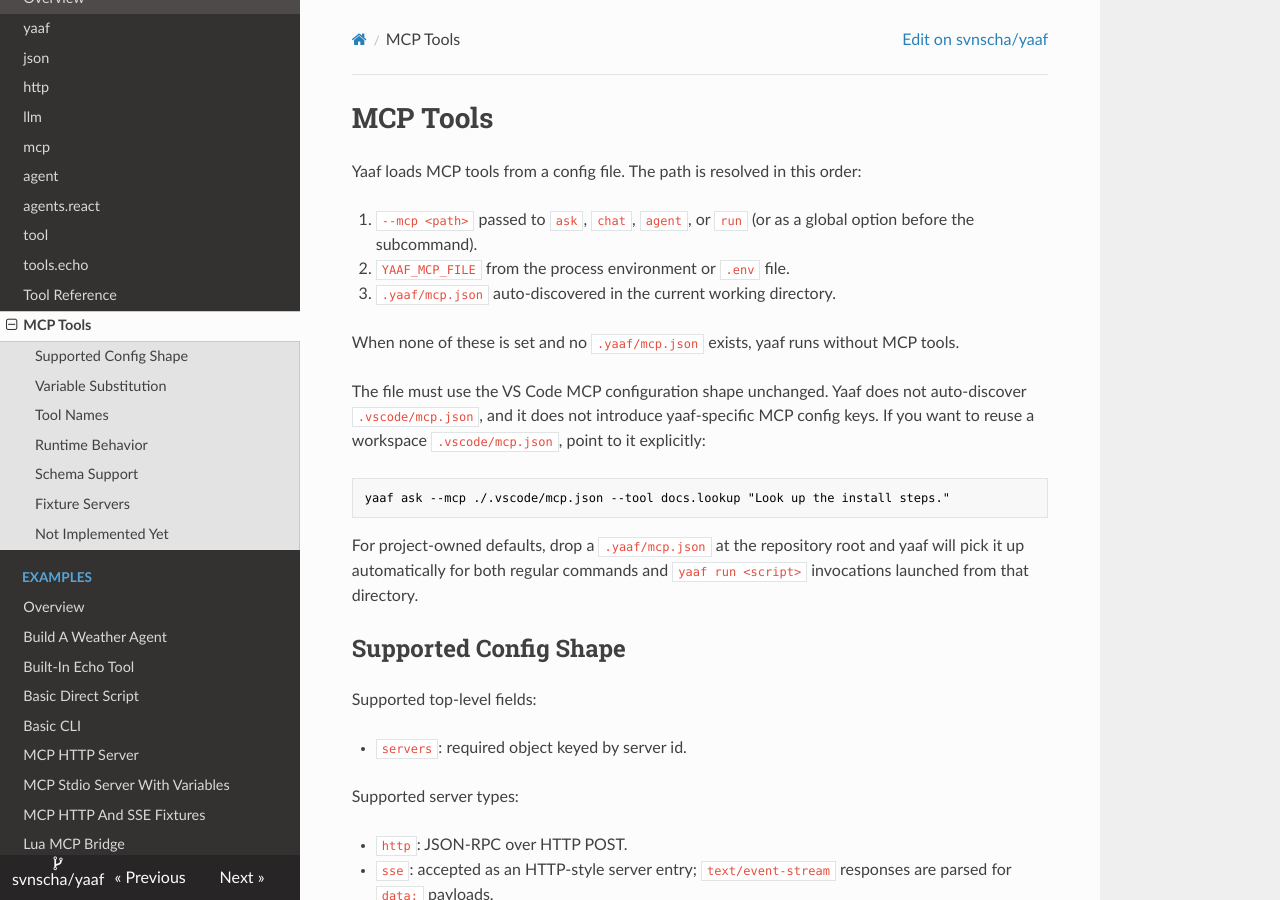
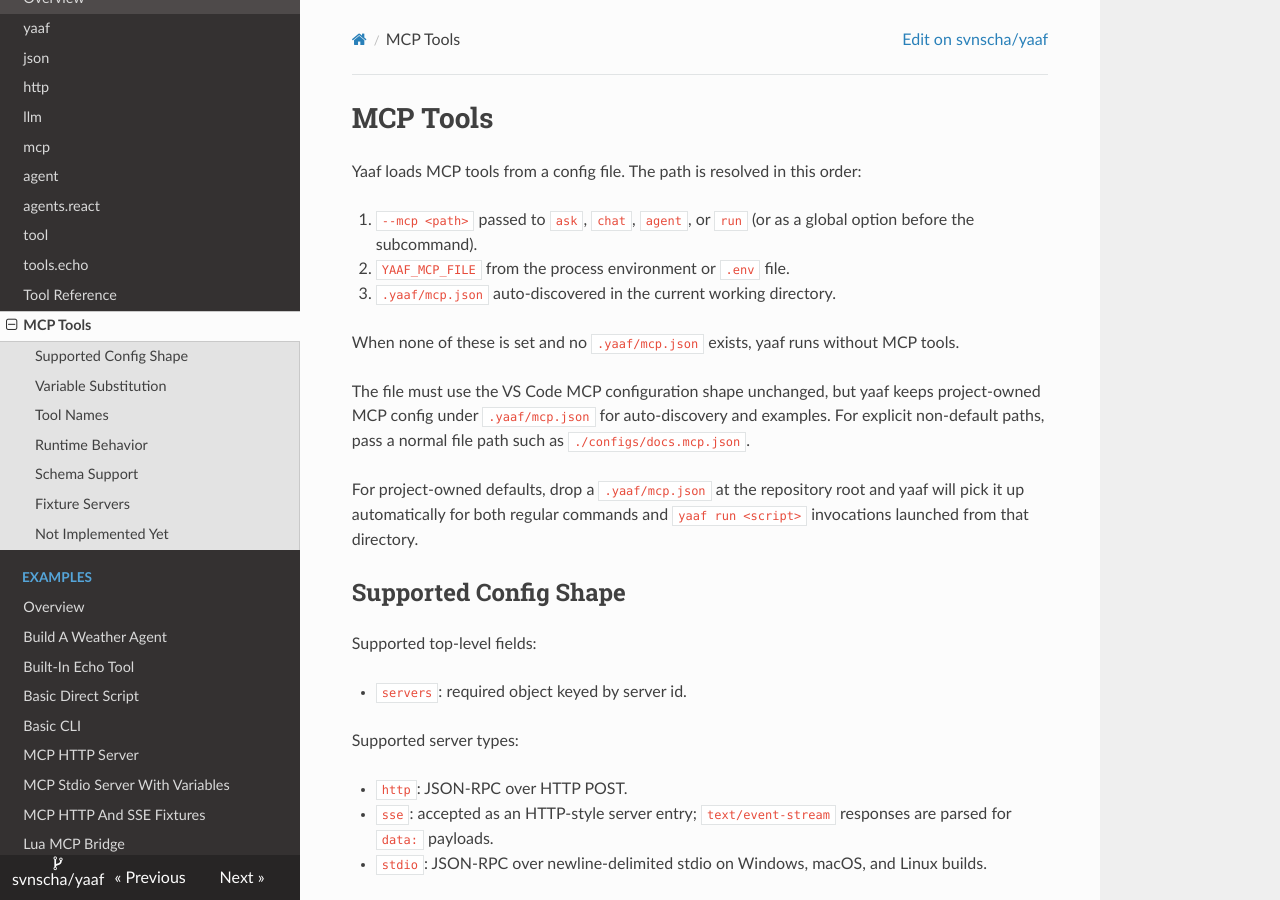
Before and after one commit to svnscha/yaaf, an MkDocs documentation site: the page built from docs/mcp.md, in a window 1280 px wide and 900 px high. Built offline with MkDocs 1.6.1, drawn with Linux system fonts in a browser that asks for light colours; nearby versions of some CDN libraries.

Commit message:
test: standardize MCP config paths
Co-authored-by: Copilot <223556219+Copilot@users.noreply.github.com>

````diff
--- a/docs/mcp.md
+++ b/docs/mcp.md
@@ -8,11 +8,7 @@ Yaaf loads MCP tools from a config file. The path is resolved in this order:
 
 When none of these is set and no `.yaaf/mcp.json` exists, yaaf runs without MCP tools.
 
-The file must use the VS Code MCP configuration shape unchanged. Yaaf does not auto-discover `.vscode/mcp.json`, and it does not introduce yaaf-specific MCP config keys. If you want to reuse a workspace `.vscode/mcp.json`, point to it explicitly:
-
-```powershell
-yaaf ask --mcp ./.vscode/mcp.json --tool docs.lookup "Look up the install steps."
-```
+The file must use the VS Code MCP configuration shape unchanged, but yaaf keeps project-owned MCP config under `.yaaf/mcp.json` for auto-discovery and examples. For explicit non-default paths, pass a normal file path such as `./configs/docs.mcp.json`.
 
 For project-owned defaults, drop a `.yaaf/mcp.json` at the repository root and yaaf will pick it up automatically for both regular commands and `yaaf run <script>` invocations launched from that directory.
 
````
Also changed, not shown: README.md (+1 -1 lines), .github/skills/yaaf-docs-maintenance/SKILL.md, .github/skills/yaaf-mcp-protocol-support/SKILL.md, 7 other files.
